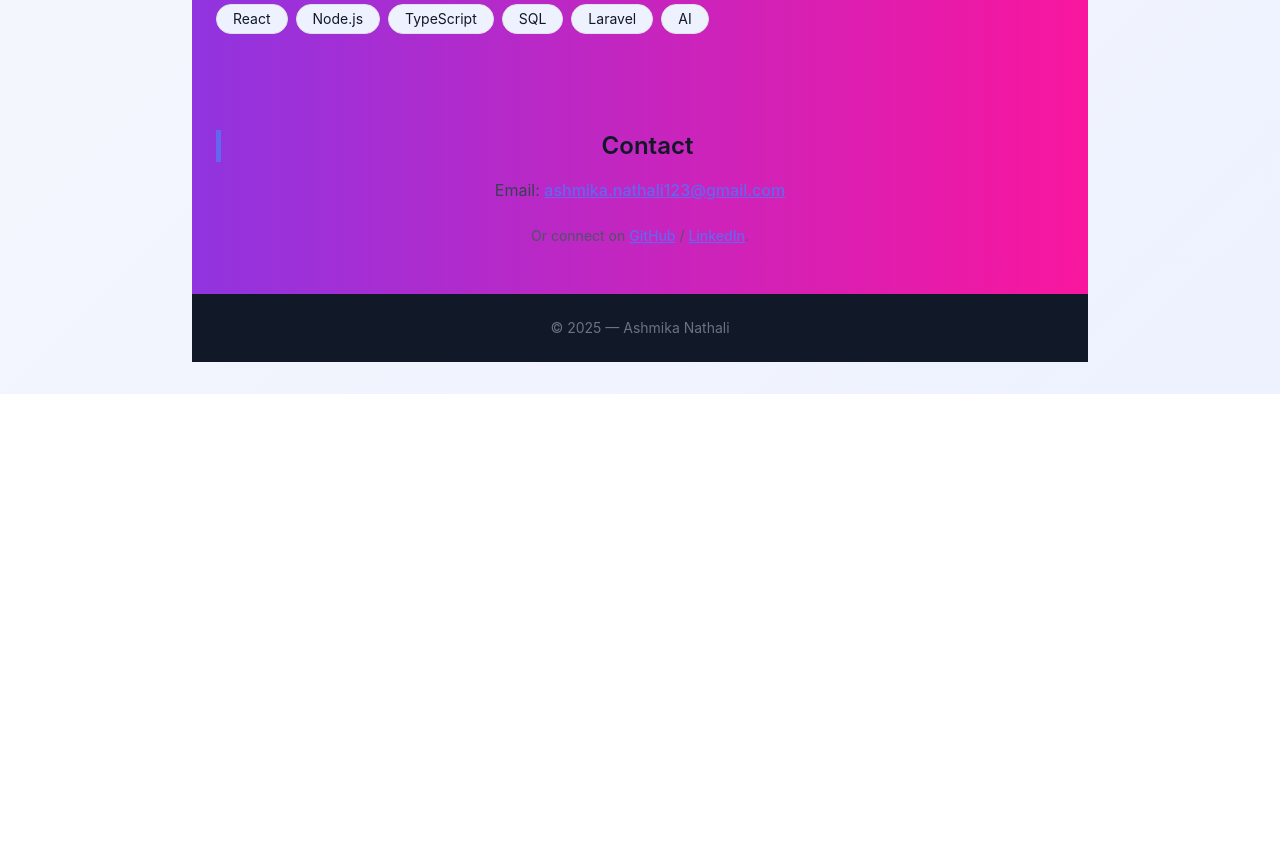
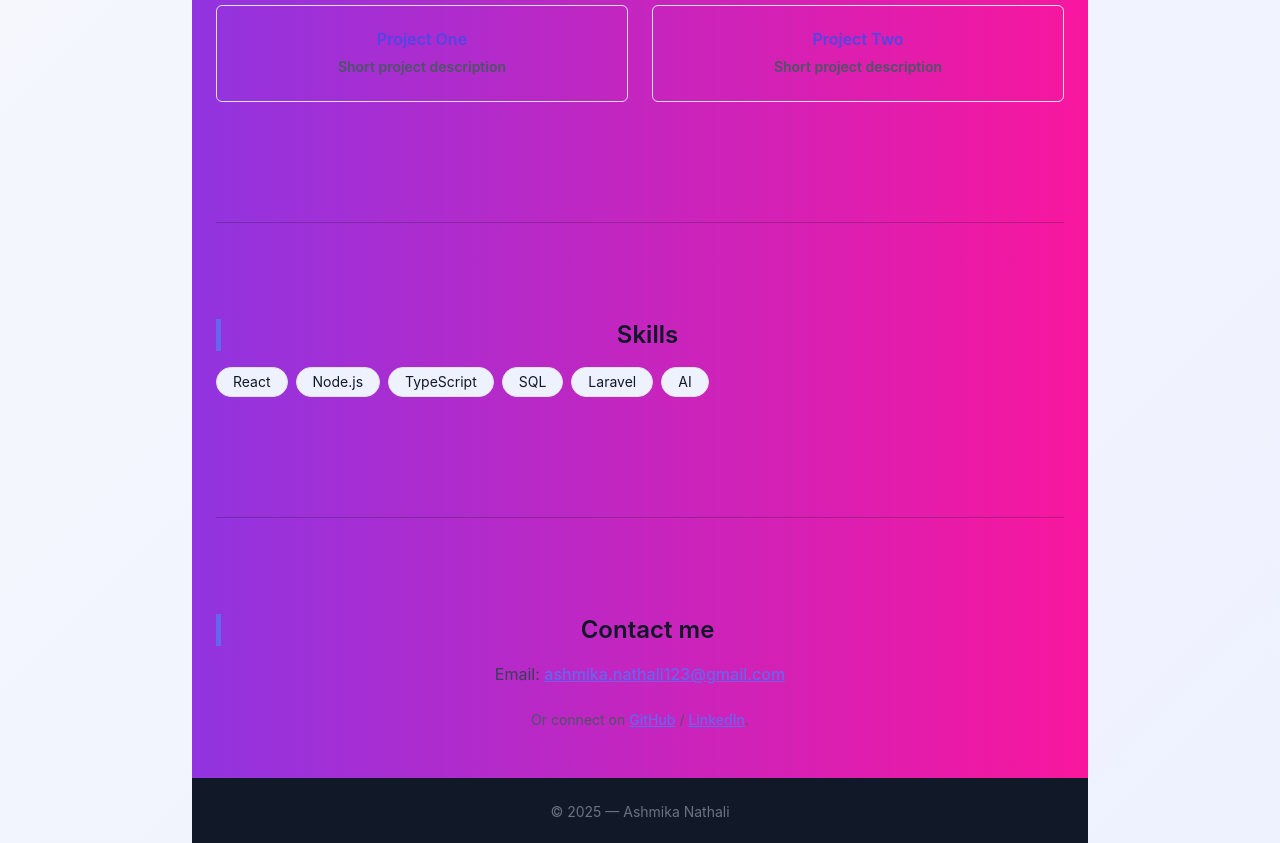
Before and after one commit to ashmikan/My-portfolio, a React (Vite) app: page / in a window 1280 px wide. Shown: the part 1520-2363 px from the top of the page. Before the commit the page ends 1914 px from the top, so only its background shows below. Built offline with nearby package versions, Linux system fonts and the light colour scheme.

Commit message:
Update Contact component heading and add spacing in App component

```diff
--- a/src/App.jsx
+++ b/src/App.jsx
@@ -16,9 +16,13 @@ export default function App() {
       <Header />
       <main className="max-w-4xl mx-auto px-6 py-12 space-y-24">
         <Hero />
+        <br/><hr />
         <About />
+        <br/><hr />
         <Projects />
+        <br/><hr />
         <Skills />
+        <br/><hr />
         <Contact />
       </main>
       <footer className="text-center py-6 text-sm text-gray-500">
--- a/src/components/Contact.jsx
+++ b/src/components/Contact.jsx
@@ -3,7 +3,7 @@ import React from "react";
 export default function Contact() {
   return (
     <section id="contact">
-      <h2 className="text-2xl font-semibold mb-3">Contact</h2>
+      <h2 className="text-2xl font-semibold mb-3">Contact me</h2>
       <p className="text-gray-700 mb-4">Email: <a href="mailto:ashmika.nathali123@gmail.com" className="underline">ashmika.nathali123@gmail.com</a></p>
       <p className="text-sm text-gray-600">Or connect on <a href="https://github.com/ashmikan" target="_blank" rel="noreferrer" className="underline">GitHub</a> / <a href="https://www.linkedin.com/in/ashmika-nathali-3290132ab/" target="_blank" rel="noreferrer" className="underline">LinkedIn</a>.</p>
     </section>
```
